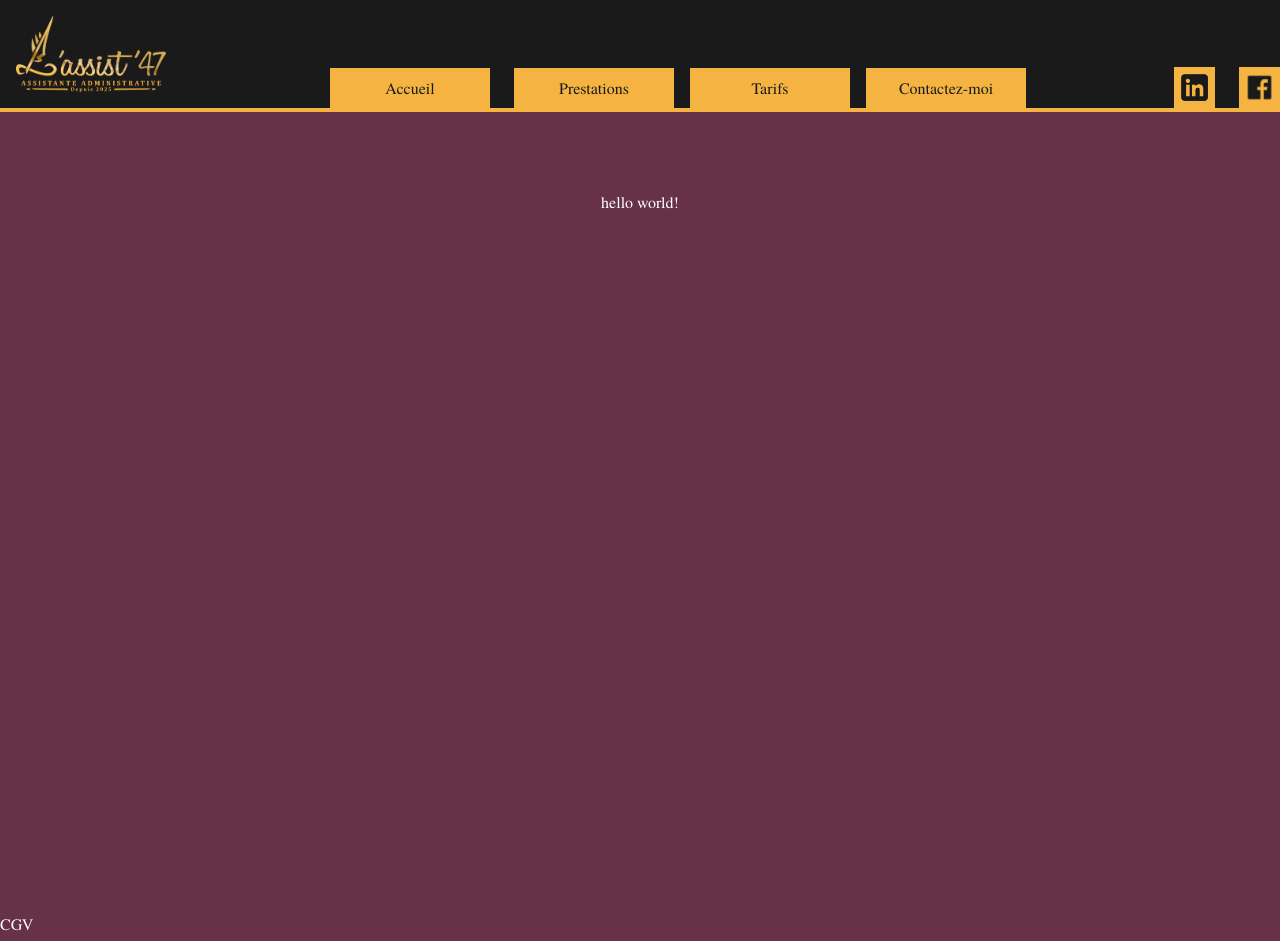
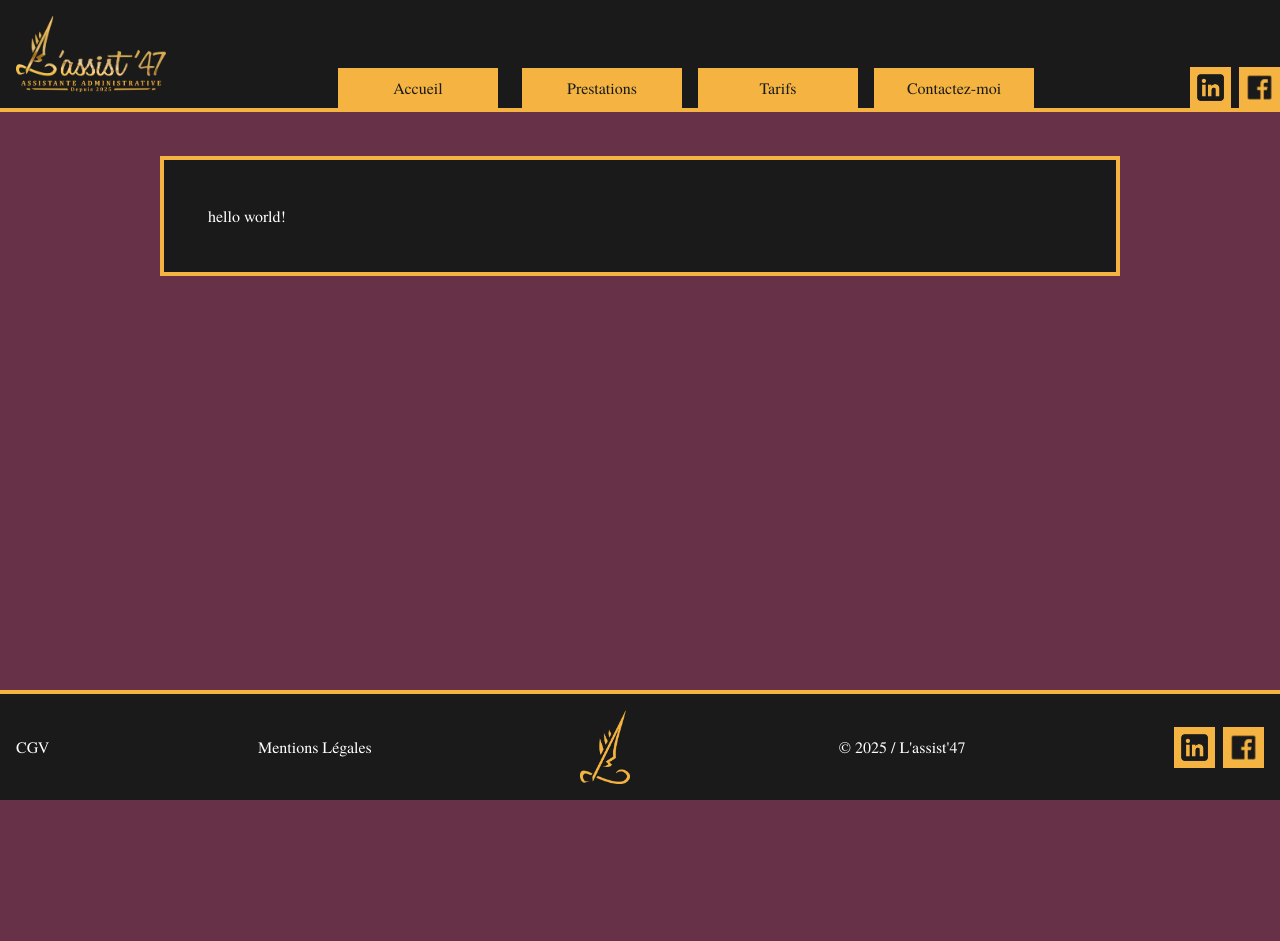
Before and after one commit to paul-mesnilgrente/lassist47, a Next.js app: page / in a window 1280 px wide. Shown: the top 941 px of the page. After the commit the page ends 800 px from the top, so only its background shows below. Built offline with nearby package versions, Linux system fonts and the light colour scheme.

Commit message:
wip(footer): created a first version of the footer

```diff
--- a/app/layout.tsx
+++ b/app/layout.tsx
@@ -41,8 +41,8 @@ export default function RootLayout({
 }>) {
   return (
     <html lang="fr">
-      <body className={texGyreTermes.className}>
-        <header className="bg-nblack border-b-4 border-gold">
+      <body className={`${texGyreTermes.className} min-h-screen flex flex-col`}>
+        <header className="bg-nblack border-b-4 border-gold mb-11">
           <div className="container mx-auto flex justify-between items-end">
             <Image
               src="/lassist47/images/logos/full_logo_gold.png"
@@ -88,8 +88,8 @@ export default function RootLayout({
               </ul>
             </nav>
             <section arial-label="Social media" aria-label="Social media links">
-              <ul className="flex space-x-4">
-                <li className="bg-gold text-nblack p-1 me-2">
+              <ul className="flex space-x-2">
+                <li className="bg-gold text-nblack p-1">
                   <Link href="/mentions-legales">
                     <Image
                       src="/lassist47/images/logos/logo_linkedin.png"
@@ -99,7 +99,7 @@ export default function RootLayout({
                     />
                   </Link>
                 </li>
-                <li className="bg-gold text-nblack p-1 me-2">
+                <li className="bg-gold text-nblack p-1">
                   <Link href="/politique-de-confidentialite">
                     <Image
                       src="/lassist47/images/logos/logo_facebook.png"
@@ -113,17 +113,24 @@ export default function RootLayout({
             </section>
           </div>
         </header>
-        <main>{children}</main>
-        <footer>
-          <nav aria-label="Secondary navigation">
-            <ul>
-              <li>
-                <Link href="/conditions-generals-de-ventes">CGV</Link>
-              </li>
-              <li>
-                <Link href="/mentions-legales">Mentions Légales</Link>
-              </li>
-              <li>
+
+        <main className="flex-grow">
+          <div className="w-3/4 mx-auto p-11 bg-nblack border-4 border-gold">
+            {children}
+          </div>
+        </main>
+
+        <footer className="mt-11 p-4 bg-nblack border-t-4 border-gold">
+          <div className="container mx-auto flex items-center justify-between">
+            <Link
+              className="hover:underline"
+              href="/conditions-generals-de-ventes"
+            >
+              CGV
+            </Link>
+            <Link className="hover:underline" href="/mentions-legales">
+              Mentions Légales
+            </Link>
             <Link href="/">
               <Image
                 src="/lassist47/images/logos/logo_yellow.png"
@@ -132,10 +139,32 @@ export default function RootLayout({
                 height={50}
               />
             </Link>
+            <div>&copy; {new Date().getFullYear()} / L&apos;assist&apos;47</div>
+            <section arial-label="Social media" aria-label="Social media links">
+              <ul className="flex space-x-2">
+                <li className="bg-gold text-nblack p-1">
+                  <Link href="/mentions-legales">
+                    <Image
+                      src="/lassist47/images/logos/logo_linkedin.png"
+                      alt="LinkedIn"
+                      width={33}
+                      height={33}
+                    />
+                  </Link>
                 </li>
-              <li>&copy; {new Date().getFullYear()} / L&apos;assist&apos;47</li>
+                <li className="bg-gold text-nblack p-1">
+                  <Link href="/politique-de-confidentialite">
+                    <Image
+                      src="/lassist47/images/logos/logo_facebook.png"
+                      alt="Facebook"
+                      width={33}
+                      height={33}
+                    />
+                  </Link>
+                </li>
               </ul>
-          </nav>
+            </section>
+          </div>
         </footer>
       </body>
     </html>
--- a/app/page.tsx
+++ b/app/page.tsx
@@ -1,7 +1,3 @@
 export default function Home() {
-  return (
-    <div className="grid grid-rows-[20px_1fr_20px] items-center justify-items-center min-h-screen p-8 pb-20 gap-16 sm:p-20 font-[family-name:var(--font-global-font)]">
-      <h1>hello world!</h1>
-    </div>
-  );
+  return <h1>hello world!</h1>;
 }
```
Lines whose indentation alone changed are shown as unchanged.
